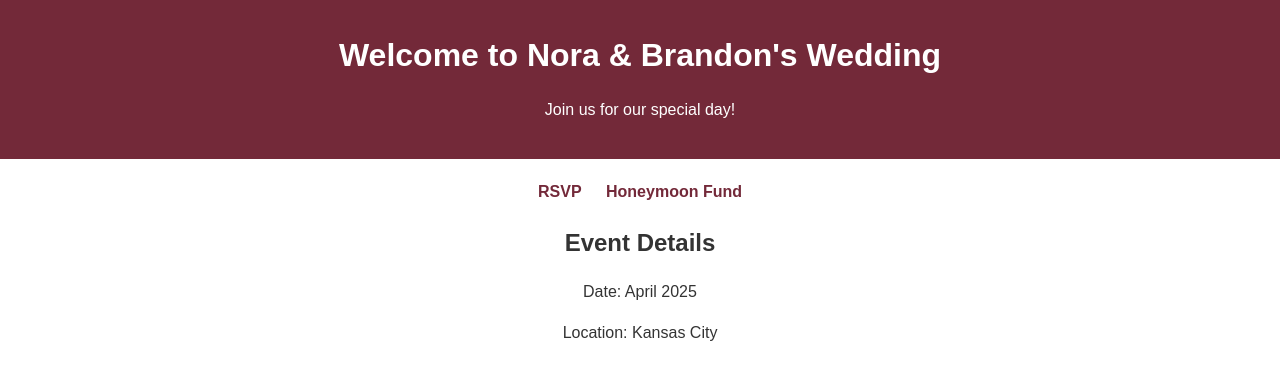
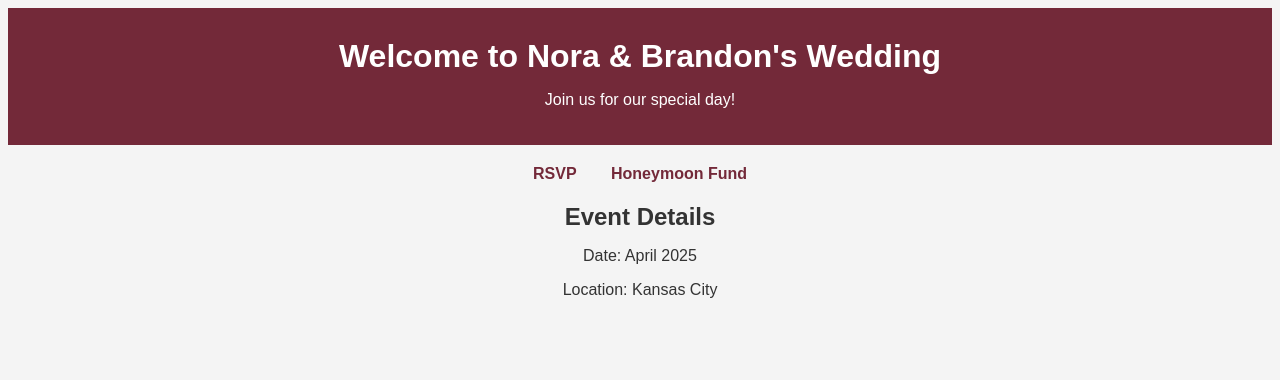
Before and after one commit to noraanzawi/nanz-bbarn-test-site, a plain HTML site: page index.html in a window 1280 px wide. Drawn offline with Linux system fonts and the light colour scheme.

Commit message:
Update styles.css

```diff
--- a/styles.css
+++ b/styles.css
@@ -1,27 +1,23 @@
 body {
     font-family: 'Arial', sans-serif;
-    line-height: 1.6;
+    background-color: #f4f4f4;
     color: #333;
-    margin: 0;
-    padding: 0;
 }
-
 header {
     background-color: #732939;
     color: #fff;
+    padding: 20px;
     text-align: center;
-    padding: 20px 0;
 }
-
 nav {
     text-align: center;
     margin: 20px 0;
 }
 
 nav a {
-    margin: 0 10px;
+    color: #732939;
     text-decoration: none;
-    color: #732939;
+    margin: 0 15px;
     font-weight: bold;
 }
 
```
